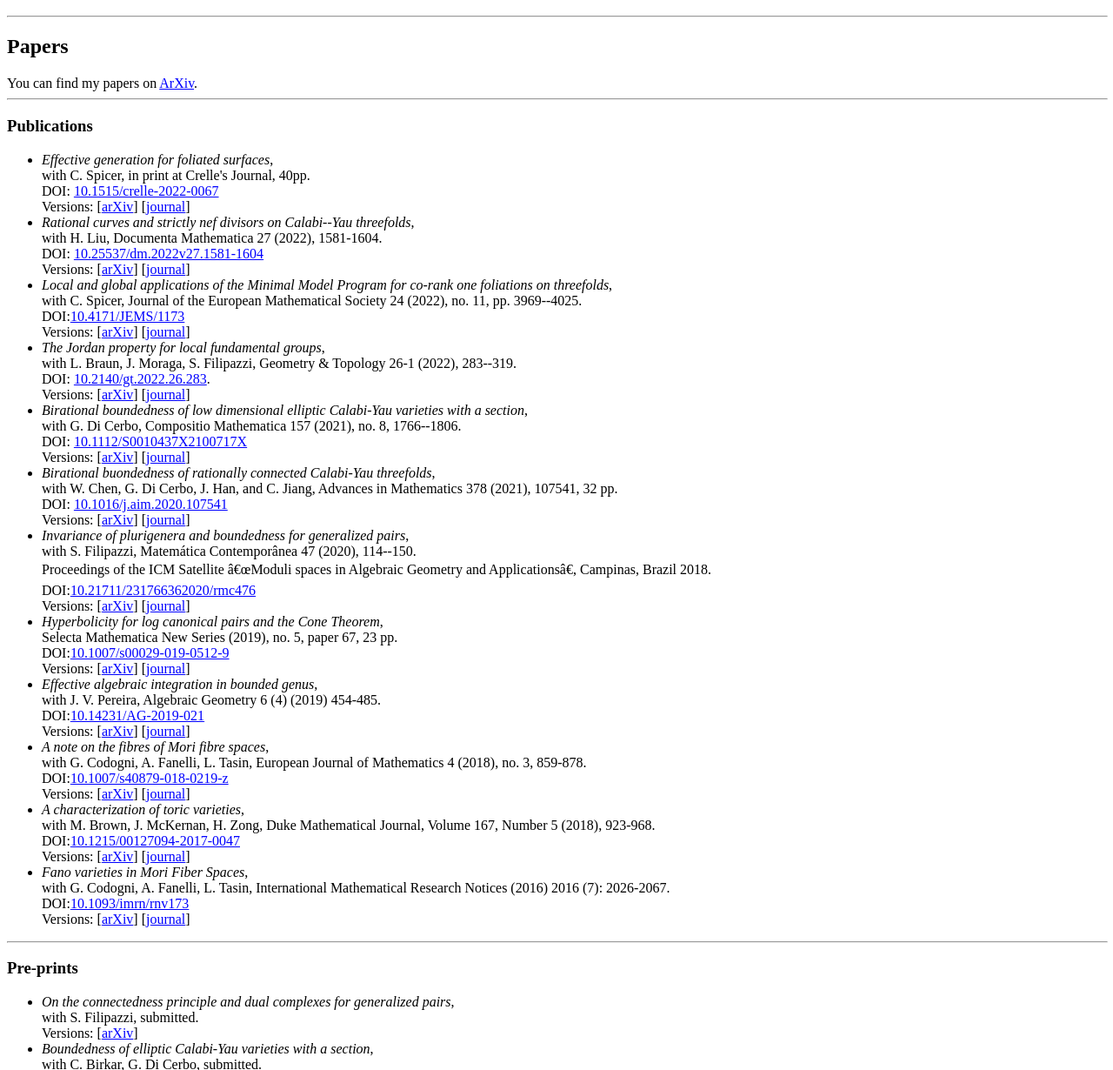
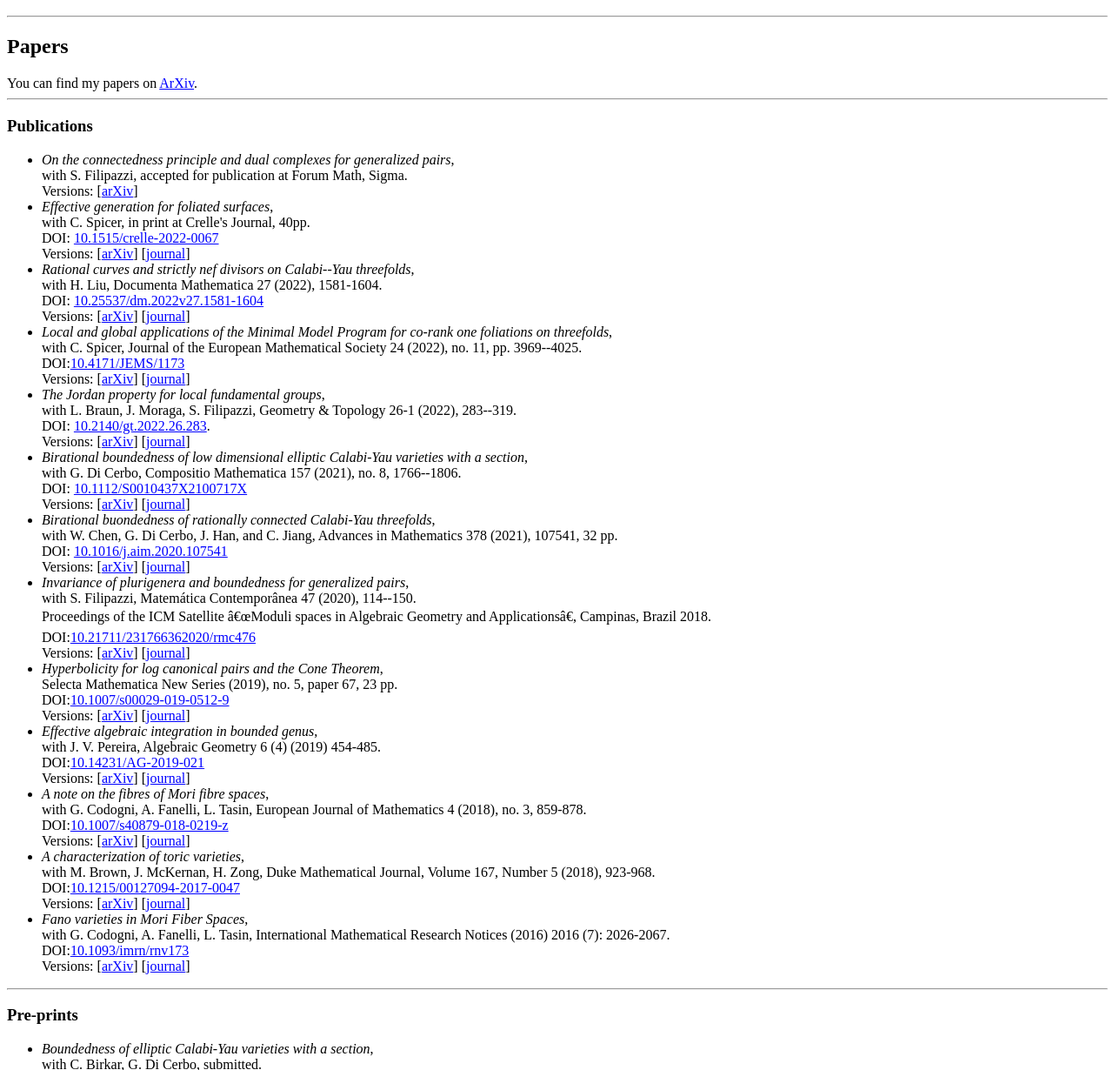
Before and after one commit to rsvaldi/rsvaldi.github.io, a plain HTML site: page papers.html in a window 1280 px wide. Shown: the part 48-1278 px from the top of the page at 87% size. Drawn offline with nearby package versions, Linux system fonts and the light colour scheme; some packages are replaced by stand-ins of ours.

Commit message:
Update papers.html

```diff
--- a/papers.html
+++ b/papers.html
@@ -30,6 +30,15 @@ You can find my papers on <a href="http://arxiv.org/a/svaldi_r_1">ArXiv</a>.
 <h3>Publications</h3>
 
 <ul>
+<li>
+<i>On the connectedness principle and dual complexes for generalized pairs</i>,
+<br>
+with S. Filipazzi,
+accepted for publication at Forum Math, Sigma.
+<br>
+Versions:
+[<a href="http://arxiv.org/abs/2010.08018">arXiv</a>]
+</li>
 
 <li>
 <i>Effective generation for foliated surfaces</i>,
@@ -206,17 +215,6 @@ Versions:
 <h3>Pre-prints</h3>
 
 <ul>
-
-<li>
-<i>On the connectedness principle and dual complexes for generalized pairs</i>,
-<br>
-with S. Filipazzi,
-submitted.
-<br>
-Versions:
-[<a href="http://arxiv.org/abs/2010.08018">arXiv</a>]
-</li>
-
 <li>
 <i>Boundedness of elliptic Calabi-Yau varieties with a section</i>,
 <br>
```
